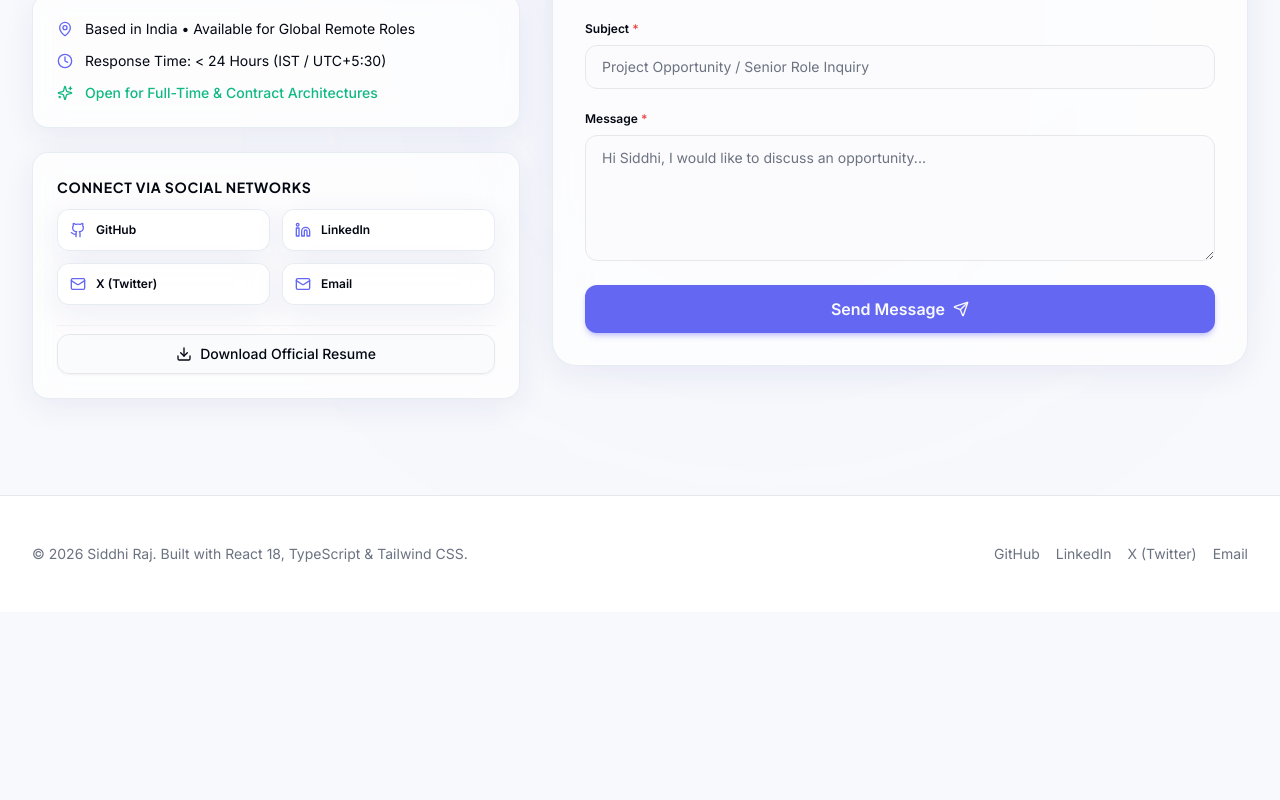
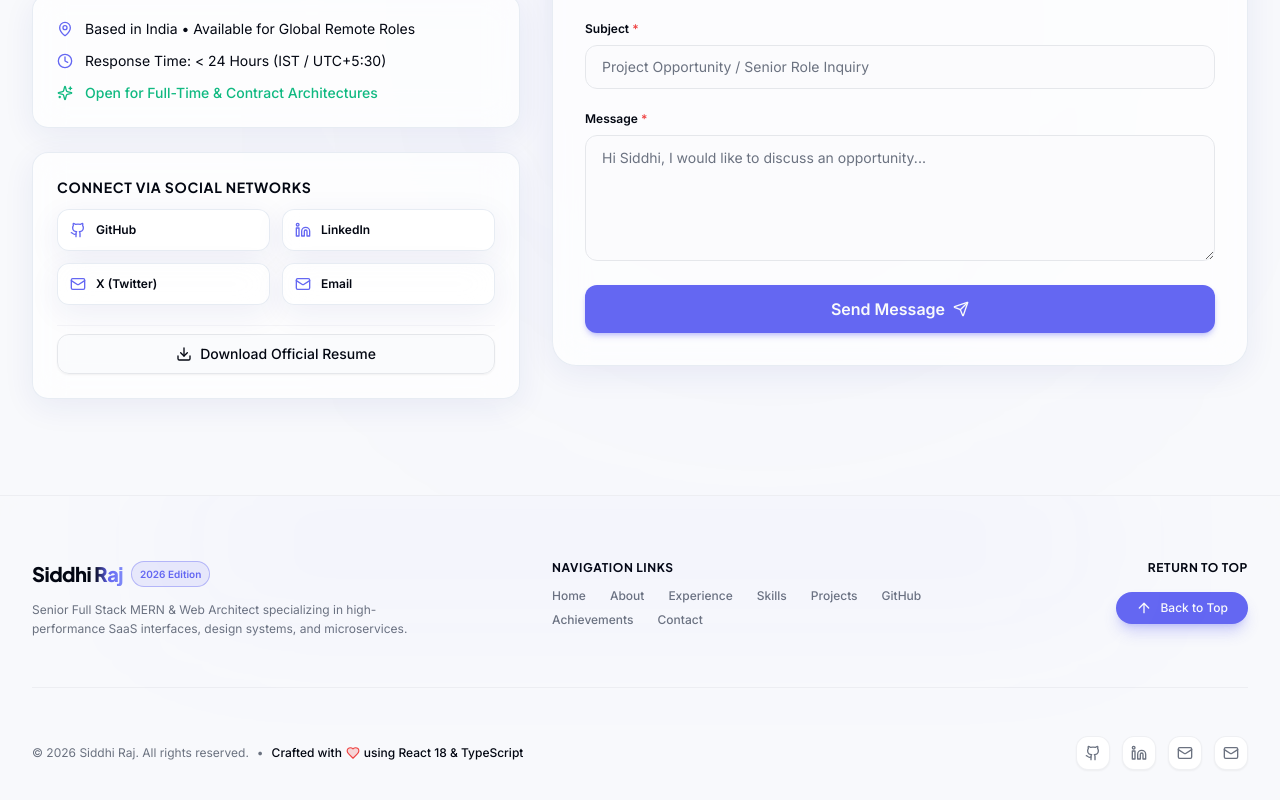
Before and after one commit to Technical-Siddhi/siddhi-portfolio, a React (Vite) app: page / in a window 1280 px wide. Shown: the part 10374-11174 px from the top of the page. Before the commit the page ends 10986 px from the top, so only its background shows below. Built offline with nearby package versions, Linux system fonts and the light colour scheme.

Commit message:
feat: implement footer component

```diff
--- a/src/components/layout/Footer.tsx
+++ b/src/components/layout/Footer.tsx
@@ -1,29 +1,117 @@
 import React from 'react';
+import { motion } from 'framer-motion';
+import { ArrowUp, Github, Linkedin, Mail, Heart } from 'lucide-react';
 import { SOCIAL_LINKS } from '@/constants/socials';
-import { SITE_METADATA } from '@/constants/navigation';
+import { SITE_METADATA, NAV_ITEMS } from '@/constants/navigation';
+import { Button } from '@/components/ui/button';
+import { Badge } from '@/components/ui/badge';
 
 export const Footer: React.FC = () => {
   const currentYear = new Date().getFullYear();
 
+  const scrollToTop = () => {
+    window.scrollTo({
+      top: 0,
+      behavior: 'smooth',
+    });
+  };
+
   return (
-    <footer className="border-t border-border bg-card py-12 text-sm text-muted-foreground">
-      <div className="mx-auto max-w-7xl px-4 sm:px-6 lg:px-8 flex flex-col md:flex-row items-center justify-between gap-6">
-        <div>
-          <p>© {currentYear} {SITE_METADATA.author}. Built with React 18, TypeScript & Tailwind CSS.</p>
+    <footer className="relative border-t border-border/60 bg-background/80 backdrop-blur-md pt-16 pb-12 text-sm text-muted-foreground overflow-hidden">
+      {/* Background ambient lighting */}
+      <div className="absolute top-0 left-1/2 -translate-x-1/2 w-3/4 h-24 bg-primary/5 blur-[80px] pointer-events-none rounded-full" />
+
+      <div className="mx-auto max-w-7xl px-4 sm:px-6 lg:px-8 space-y-12">
+        {/* Main Footer Row */}
+        <div className="grid grid-cols-1 md:grid-cols-12 gap-8 items-start justify-between">
+          {/* Brand Info */}
+          <div className="md:col-span-5 space-y-3">
+            <div className="flex items-center space-x-2">
+              <span className="text-xl font-heading font-extrabold text-foreground tracking-tight">
+                Siddhi <span className="gradient-text">Raj</span>
+              </span>
+              <Badge variant="glow" className="text-[10px] py-0.5 px-2">
+                2026 Edition
+              </Badge>
+            </div>
+            <p className="text-xs text-muted-foreground leading-relaxed max-w-sm">
+              Senior Full Stack MERN & Web Architect specializing in high-performance SaaS interfaces, design systems, and microservices.
+            </p>
           </div>
 
-        <div className="flex items-center space-x-4">
-          {SOCIAL_LINKS.map((link) => (
+          {/* Quick Navigation Links */}
+          <div className="md:col-span-4 space-y-3">
+            <p className="text-xs font-bold font-heading uppercase text-foreground tracking-wider">
+              Navigation Links
+            </p>
+            <div className="flex flex-wrap gap-x-6 gap-y-2 text-xs">
+              {NAV_ITEMS.map((item) => (
                 <a
+                  key={item.id}
+                  href={item.href}
+                  className="hover:text-primary transition-colors font-medium"
+                >
+                  {item.label}
+                </a>
+              ))}
+            </div>
+          </div>
+
+          {/* Back to Top CTA */}
+          <div className="md:col-span-3 flex flex-col md:items-end justify-between space-y-4">
+            <p className="text-xs font-bold font-heading uppercase text-foreground tracking-wider">
+              Return to Top
+            </p>
+            <Button
+              variant="glow"
+              size="sm"
+              onClick={scrollToTop}
+              leftIcon={<ArrowUp className="h-4 w-4" />}
+              className="rounded-full px-5 shadow-lg"
+            >
+              Back to Top
+            </Button>
+          </div>
+        </div>
+
+        {/* Divider */}
+        <div className="h-px w-full bg-border/60" />
+
+        {/* Bottom Copyright & Built With Row */}
+        <div className="flex flex-col sm:flex-row items-center justify-between gap-4 text-xs">
+          <div className="flex flex-wrap items-center gap-2 text-muted-foreground">
+            <span>© {currentYear} {SITE_METADATA.author}. All rights reserved.</span>
+            <span className="hidden sm:inline">•</span>
+            <span className="flex items-center text-foreground font-medium">
+              Crafted with <Heart className="h-3.5 w-3.5 text-red-500 mx-1 fill-red-500/20" /> using React 18 & TypeScript
+            </span>
+          </div>
+
+          {/* Social Icon Row */}
+          <div className="flex items-center space-x-3">
+            {SOCIAL_LINKS.map((link) => {
+              const Icon =
+                link.id === 'github'
+                  ? Github
+                  : link.id === 'linkedin'
+                  ? Linkedin
+                  : Mail;
+              return (
+                <motion.a
                   key={link.id}
                   href={link.url}
                   target="_blank"
                   rel="noopener noreferrer"
-              className="hover:text-foreground transition-colors"
+                  whileHover={{ scale: 1.15, y: -2 }}
+                  whileTap={{ scale: 0.95 }}
+                  className="p-2 rounded-lg bg-card border border-border/60 hover:border-primary/40 hover:text-primary transition-all shadow-sm"
+                  aria-label={link.name}
                 >
-              {link.name}
-            </a>
-          ))}
+                  <Icon className="h-4 w-4" />
+                </motion.a>
+              );
+            })}
+          </div>
         </div>
       </div>
     </footer>
```
Lines whose indentation alone changed are shown as unchanged.
